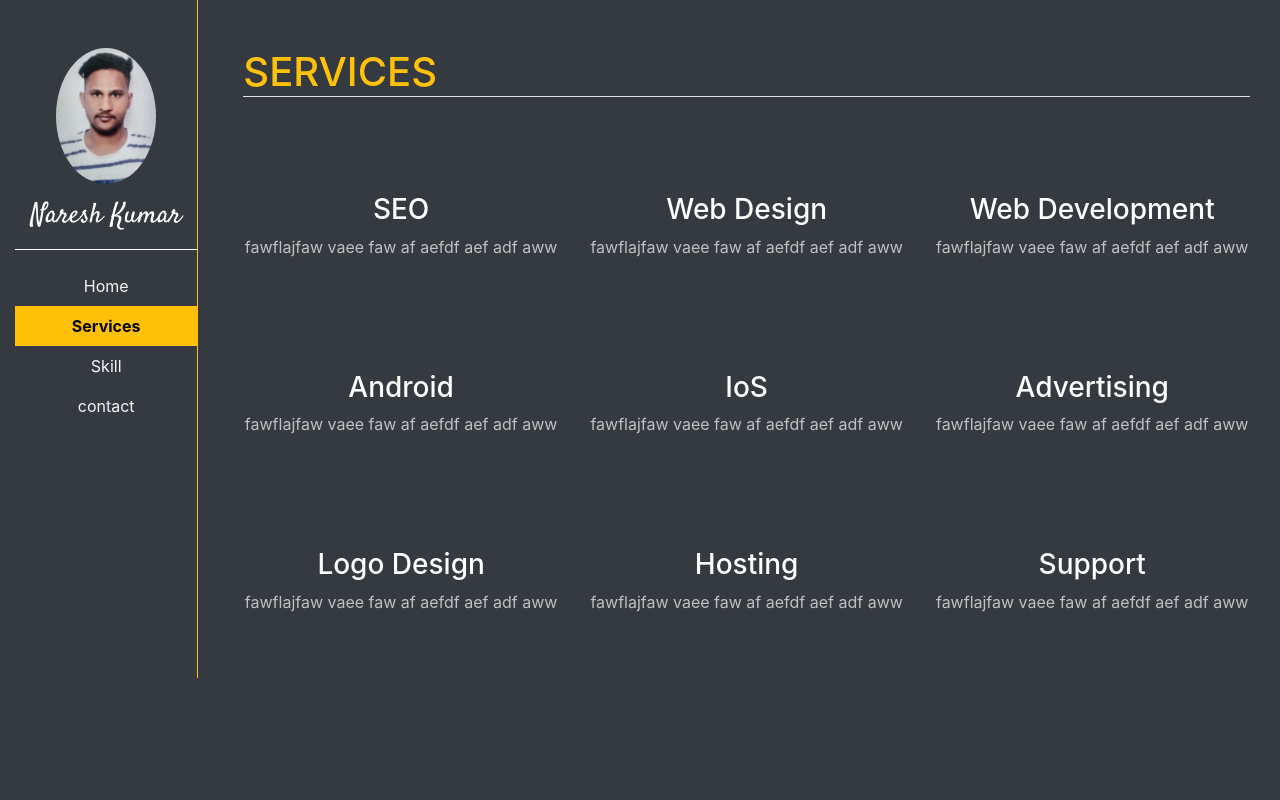
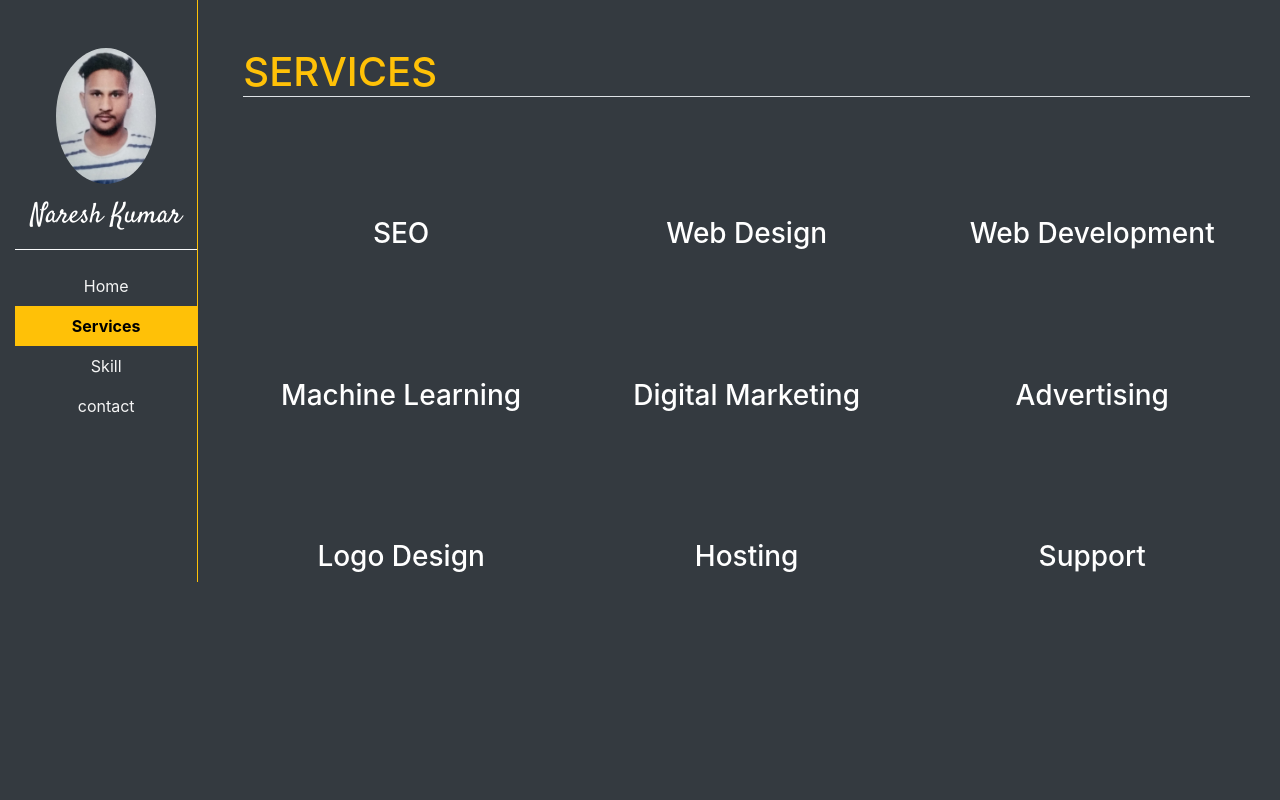
Before and after one commit to NareshGarg99/Resume, a Django app: page /services/ in a window 1280 px wide. Run offline with Django 3.2, Linux system fonts and the light colour scheme; some libraries are stand-ins or nearby versions; some web fonts are replaced.

Commit message:
final commit

```diff
--- a/base/templates/base/main.html
+++ b/base/templates/base/main.html
@@ -5,7 +5,7 @@
 <head>
     <meta charset="UTF-8">
     <meta name="viewport" content="width=device-width, initial-scale=1.0">
-    <title>Home</title>
+    <title>{{title}}</title>
 
 <link rel="stylesheet" href = "{% static 'base/css/bootstrap.css' %}">
 <link rel="stylesheet" href = "{% static 'base/css/all.min.css' %}">
--- a/base/views.py
+++ b/base/views.py
@@ -3,9 +3,9 @@ from django.shortcuts import render
 # Create your views here.
 
 def home(request):
-    context = {'home': 'active'}
+    context = {'home': 'active', 'title':'Resume'}
     return render(request, 'base/home.html', context)
 
 def contact(request):
-    context = {'contact': 'active'}
+    context = {'contact': 'active', 'title':'contact us'}
     return render(request, 'base/contact.html', context)
--- a/education/views.py
+++ b/education/views.py
@@ -2,5 +2,5 @@ from django.shortcuts import render
 
 # Create your views here.
 def skill(request):
-    context = {'skill': 'active'}
+    context = {'skill': 'active', 'title': 'skills'}
     return render(request, 'education/education.html', context)
--- a/services/templates/services/services.html
+++ b/services/templates/services/services.html
@@ -4,56 +4,51 @@
     <div class="container mt-5">
         <h1 class="text-warning mb-5 border-bottom"> SERVICES </h1>
         <div class="row text-center text-white mb-5">
-            <div class="col-sm-4">
+            <div class="col-sm-4 mt-4">
                 <i class="fab fa-searchengin fa-2x mb-3 i-color"></i>
                 <h3> SEO </h3>
-                <p class="ss-color"> fawflajfaw vaee faw af aefdf aef adf aww</p>
             </div>
-            <div class="col-sm-4">
+            <div class="col-sm-4 mt-4">
                 <i class="fas fa-palette fa-2x mb-3 i-color" ></i>
                 <h3> Web Design </h3>
-                <p class="ss-color"> fawflajfaw vaee faw af aefdf aef adf aww</p>
             </div>
-            <div class="col-sm-4">
+            <div class="col-sm-4 mt-4">
                 <i class="fas fa-code fa-2x mb-3 i-color" i-color></i>
                 <h3 > Web Development </h3>
-                <p class="ss-color"> fawflajfaw vaee faw af aefdf aef adf aww</p>
             </div>
         </div>
 
         <div class="row text-center text-white mb-5">
-            <div class="col-sm-4">
-                <i class="fab fa-android fa-2x mb-3 i-color"></i>
-                <h3> Android </h3>
-                <p class="ss-color"> fawflajfaw vaee faw af aefdf aef adf aww</p>
+            <div class="col-sm-4 mt-4">
+                <i class="fas  fa-brain fa-2x mb-3 i-color"></i>
+                <h3> Machine Learning </h3>
             </div>
-            <div class="col-sm-4">
-                <i class="fab fa-apple fa-2x mb-3 i-color" ></i>
-                <h3> IoS </h3>
-                <p class="ss-color"> fawflajfaw vaee faw af aefdf aef adf aww</p>
+            <div class="col-sm-4 mt-4">
+                <i class="fas fa-bullhorn fa-2x mb-3 i-color" ></i>
+                <h3> Digital Marketing </h3>
+
             </div>
-            <div class="col-sm-4">
+            <div class="col-sm-4 mt-4">
                 <i class="fas fa-ad fa-2x mb-3 i-color" i-color></i>
                 <h3 > Advertising </h3>
-                <p class="ss-color"> fawflajfaw vaee faw af aefdf aef adf aww</p>
+
             </div>
         </div>
 
-        <div class="row text-center text-white mb-5">
-            <div class="col-sm-4">
+        <div class="row text-center text-white mb-7">
+            <div class="col-sm-4 mt-4">
                 <i class="fas fa-pencil-alt fa-2x mb-3 i-color"></i>
                 <h3> Logo Design </h3>
-                <p class="ss-color"> fawflajfaw vaee faw af aefdf aef adf aww</p>
+
             </div>
-            <div class="col-sm-4">
+            <div class="col-sm-4 mt-4">
                 <i class="fas fa-database fa-2x mb-3 i-color" ></i>
                 <h3> Hosting </h3>
-                <p class="ss-color"> fawflajfaw vaee faw af aefdf aef adf aww</p>
+
             </div>
-            <div class="col-sm-4">
+            <div class="col-sm-4 mt-4">
                 <i class="fas fa-headset fa-2x mb-3 i-color" i-color></i>
                 <h3 > Support </h3>
-                <p class="ss-color"> fawflajfaw vaee faw af aefdf aef adf aww</p>
             </div>
         </div>
     </div>
--- a/services/views.py
+++ b/services/views.py
@@ -3,5 +3,5 @@ from django.shortcuts import render
 # Create your views here.
 
 def services(request):
-    context = {'services':'active'}
+    context = {'services':'active', 'title': 'services'}
     return render(request, 'services/services.html', context)
```
Also changed, not shown: base/templates/base/contact.html (+8 -7 lines), base/templates/base/home.html (+4 -5 lines), education/templates/education/education.html (+17 -13 lines).
